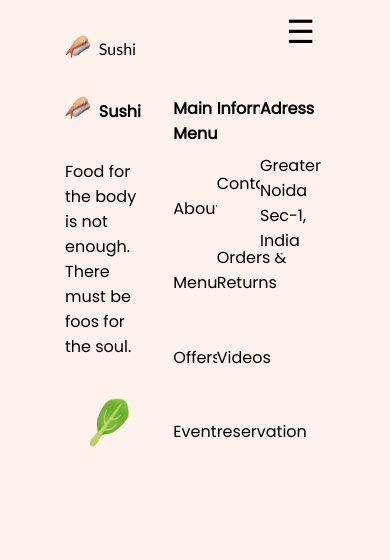
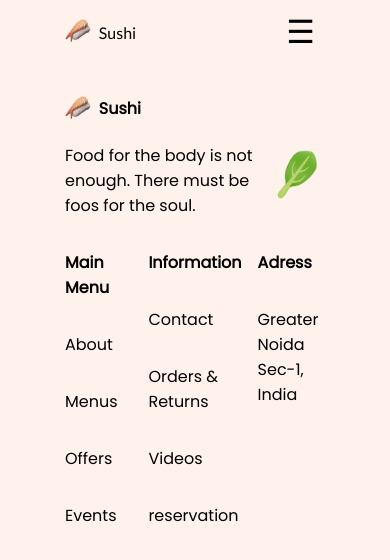
Before and after one commit to gshaa/sushi, a plain HTML site: page index.html in a window 390 px wide. Drawn offline with Linux system fonts and the light colour scheme.

Commit message:
adaptive footer added

```diff
--- a/index.html
+++ b/index.html
@@ -13,6 +13,7 @@
         <div class="nav-1"></div>
         <div class="nav-container">
           <nav class="navbar">
+            <div class="logo-container">
               <a href="#">
               <div class="logo">
                   <div class="logo-img">
@@ -23,6 +24,7 @@
                   </div>
               </div>
               </a>
+            </div>
             <ul class="nav-links">
               <input type="checkbox" id="checkbox_toggle" />
               <label for="checkbox_toggle" class="hamburger">&#9776</label>
@@ -45,7 +47,8 @@
         <div class="footer-2">
           <div class="footer-top">
             <div class="footer-column-1">
-              <div class="logo">
+              <div class="footer-column-1-components">
+                <div class="logo-footer">
                   <div class="logo-img">
                     <img src="images/logo.png" alt="..." />
                   </div>
@@ -53,11 +56,14 @@
                     <p class="bold-p">Sushi</p>
                   </div>
                 </div>
+                <div class="footer-bio">
                   <div class="footer-p">
                     <p>Food for the body is not enough. There must be foos for the soul.</p>
                   </div>
                   <div class="footer-image-leaf">
                     <img src="images/spinach-leaf2.png" alt="...">
+                  </div>
+                </div>
             </div>
             </div>
             <div class="footer-column-2"></div>
@@ -80,6 +86,14 @@
               <a href="#">Greater Noida Sec-1, India</a>
             </div>
           </div>
+          <div class="footer-bottom">
+            <div class="social-networks">
+              <a href="#"><img src="images/Frame92.png" alt="..."></a>
+            </div>
+            <div class="pay-information">
+              <a href="#"><img src="images/Frame93.png" alt="..."></a>
+            </div>
+          </div>
         </div>
         <div class="footer-3"></div>
       </div>
--- a/styles/styles.css
+++ b/styles/styles.css
@@ -85,7 +85,7 @@ input[type="checkbox"] {
   background-color: rgb(157, 148, 148);
 }
 
-@media (max-width: 750px) {
+@media (max-width: 900px) {
   .menu {
     display: none;
     position: absolute;
@@ -120,8 +120,27 @@ input[type="checkbox"] {
   font-family: Poppins, serif;
 }
 
+.main-footer-container a {
+  text-decoration: none;
+  color: black;
+}
+
+.footer-media-centre {
+  display: none;
+}
+
 .footer-1 {
   grid-column: 1/3;
+}
+
+.logo-footer {
+  display: flex;
+  gap: 0.5em;
+  font-size: 1em;
+}
+
+.logo-footer img {
+  height: 1.5em;
 }
 
 .footer-2 {
@@ -177,12 +196,10 @@ input[type="checkbox"] {
   font-weight: bold;
 }
 
-.main-footer-container a {
-  text-decoration: none;
-  color: black;
+.footer-column-1 > div {
+  padding-top: 2rem;
 }
-
-.footer-column-1 > div {
+.footer-column-1 .footer-bio {
   padding-top: 2rem;
 }
 
@@ -197,12 +214,69 @@ a {
   padding-top: 2rem;
 }
 
-.main-footer-container a:hover {
-  font-weight: bold;
+@media (max-width: 900px) {
+  .footer-column-2 {
+    display: none;
+  }
+  .footer-top {
+    display: grid;
+    grid-template-columns: 1fr 1fr 1fr;
+    grid-auto-rows: max-content;
+    column-gap: 1rem;
+  }
+
+  .footer-column-1 {
+    grid-column: 1/4;
+    grid-row: 1/2;
+  }
+
+  .footer-bio {
+    display: grid;
+    grid-template-columns: repeat(6, 1fr);
+  }
+  .footer-column-1 .footer-bio {
+    padding-top: 1rem;
+  }
+  .footer-p {
+    grid-column: 1/6;
+  }
+  .footer-image-leaf {
+    grid-column: 6/7;
+  }
+
+  .footer-column-3 {
+    grid-column: 1/2;
+    grid-row: 2/3;
+  }
+  .footer-column-4 {
+    grid-column: 2/3;
+    grid-row: 2/3;
+  }
+  .footer-column-5 {
+    grid-column: 3/4;
+    grid-row: 2/3;
+    grid-auto-rows: max-content;
+  }
 }
 
-/* @media (max-width: 850px) {
-  .footer-column-1 {
-    display: ;
+.footer-bottom {
+  display: flex;
+  justify-content: space-between;
+  align-items: center;
+  padding-top: 5rem;
+}
+
+@media (max-width: 1200px) {
+  .footer-bottom {
+    flex-direction: column;
   }
-} */
+  .pay-information {
+    padding-top: 2rem;
+  }
+}
+
+@media (max-width: 570px) {
+  .footer-bottom {
+    display: none;
+  }
+}
```
Lines whose indentation alone changed are shown as unchanged.
